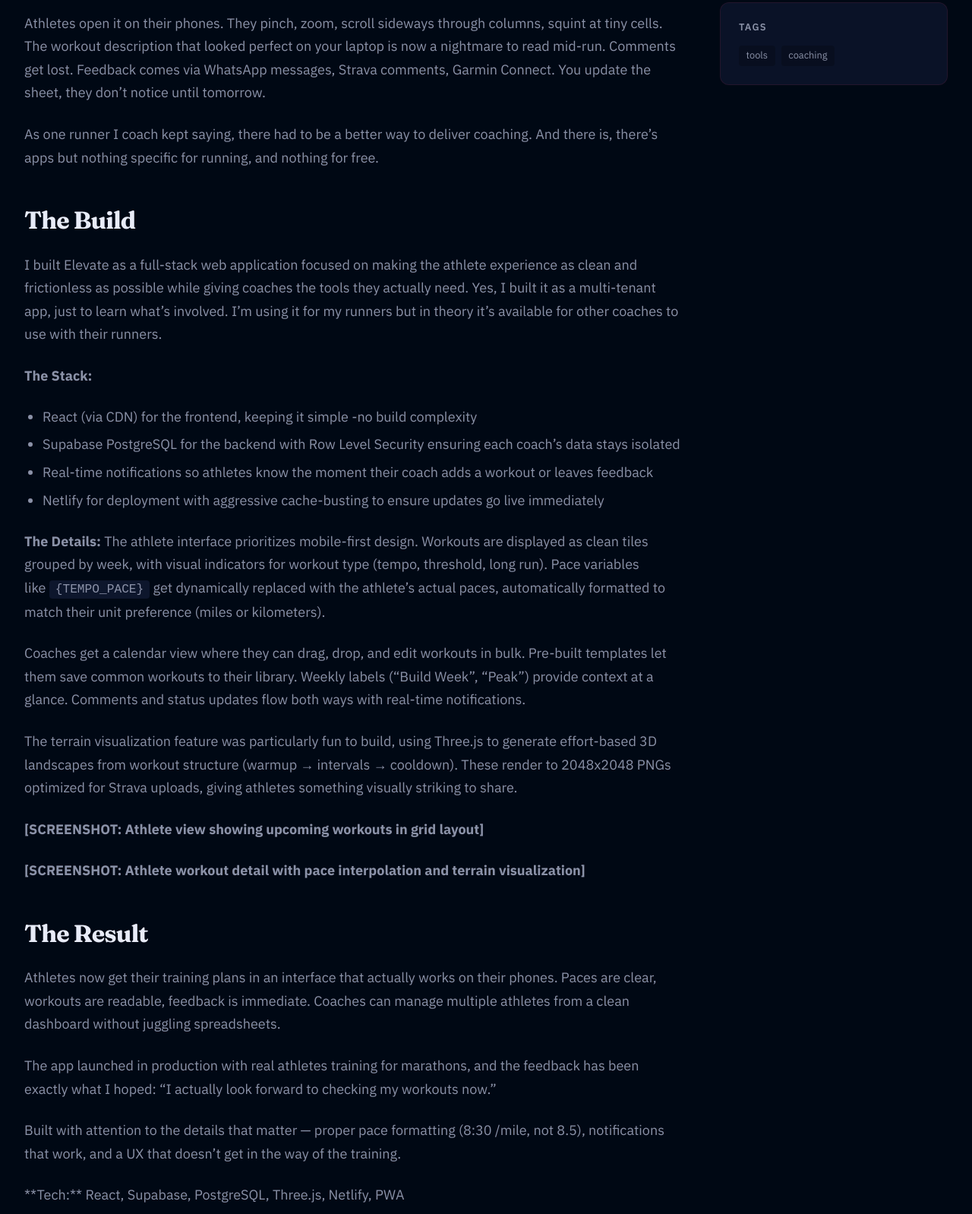
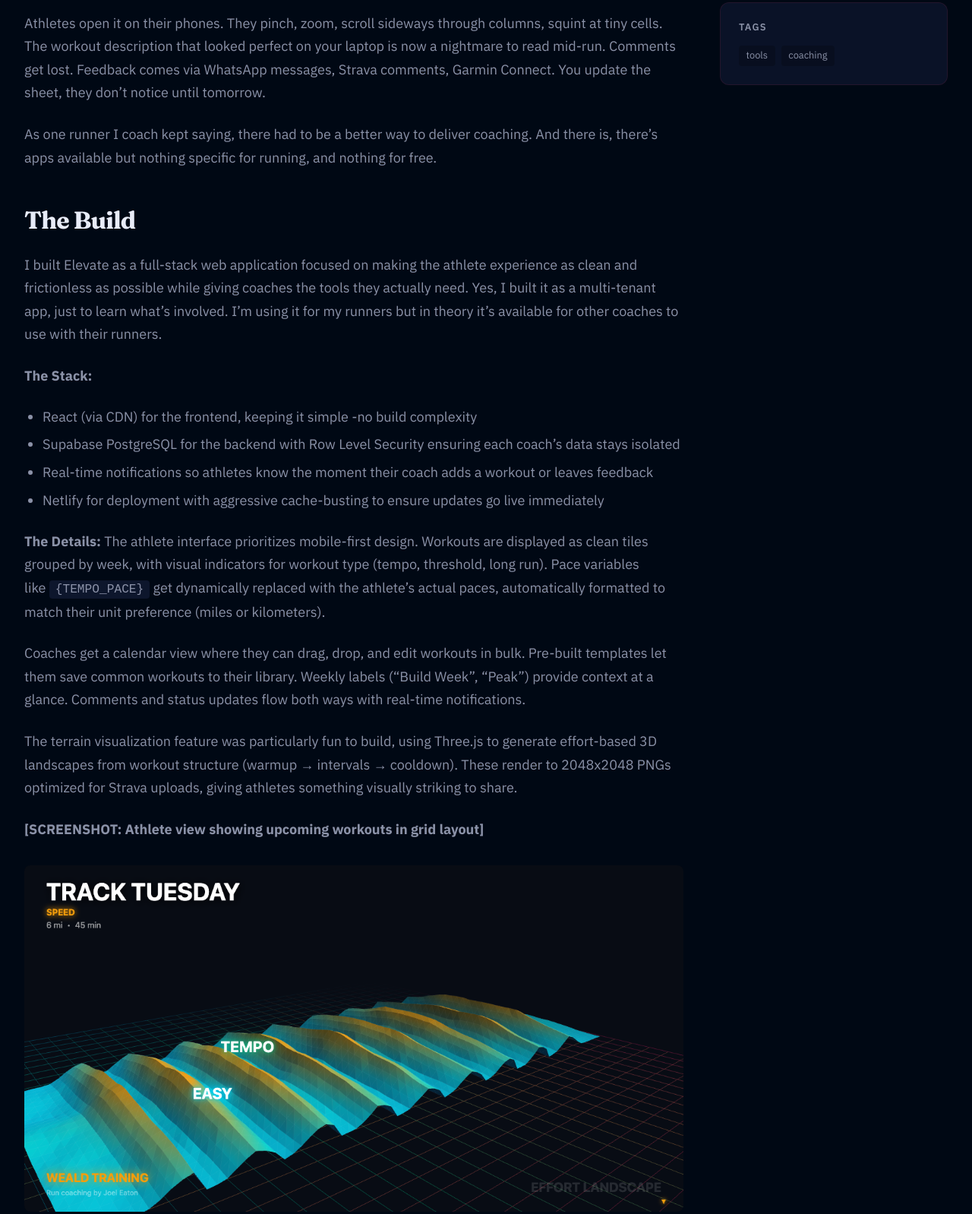
Before and after one commit to joeleaton/joeleaton.co.uk, an Astro site: page /joeleaton.co.uk/projects/elevate-coaching-app in a window 1280 px wide. Shown: the part 811-2409 px from the top of the page at 76% size. Built offline with nearby package versions, Linux system fonts and the light colour scheme; Astro itself is replaced by a stand-in of ours.

Commit message:
Update Projects “elevate-coaching-app”

```diff
--- a/src/content/projects/elevate-coaching-app.md
+++ b/src/content/projects/elevate-coaching-app.md
@@ -32,7 +32,7 @@ Every running coach has probably done this; you craft the perfect training plan
 
 Athletes open it on their phones. They pinch, zoom, scroll sideways through columns, squint at tiny cells. The workout description that looked perfect on your laptop is now a nightmare to read mid-run. Comments get lost. Feedback comes via WhatsApp messages, Strava comments, Garmin Connect. You update the sheet, they don't notice until tomorrow.
 
-As one runner I coach kept saying, there had to be a better way to deliver coaching. And there is, there's apps but nothing specific for running, and nothing for free.
+As one runner I coach kept saying, there had to be a better way to deliver coaching. And there is, there's apps available but nothing specific for running, and nothing for free.
 
 ## The Build
 
@@ -54,7 +54,7 @@ The terrain visualization feature was particularly fun to build, using Three.js
 
 **[SCREENSHOT: Athlete view showing upcoming workouts in grid layout]**
 
-**[SCREENSHOT: Athlete workout detail with pace interpolation and terrain visualization]**
+![terrain view](/images/uploads/interval-session.png "Images representing workouts are created for uploading to Strava or other platforms.")
 
 ## The Result
 
@@ -65,3 +65,5 @@ The app launched in production with real athletes training for marathons, and th
 Built with attention to the details that matter — proper pace formatting (8:30 /mile, not 8.5), notifications that work, and a UX that doesn't get in the way of the training.
 
 \*\*Tech:\*\* React, Supabase, PostgreSQL, Three.js, Netlify, PWA
+
+![coach view of elevate app](/images/uploads/Screenshot%202026-02-15%20at%2014.16.26.png "Coach view - building and editing a progam for an athlete")
```
Also changed, not shown: public/images/uploads/Screenshot 2026-02-15 at 14.16.26.png (added), public/images/uploads/interval-session.png (added).
